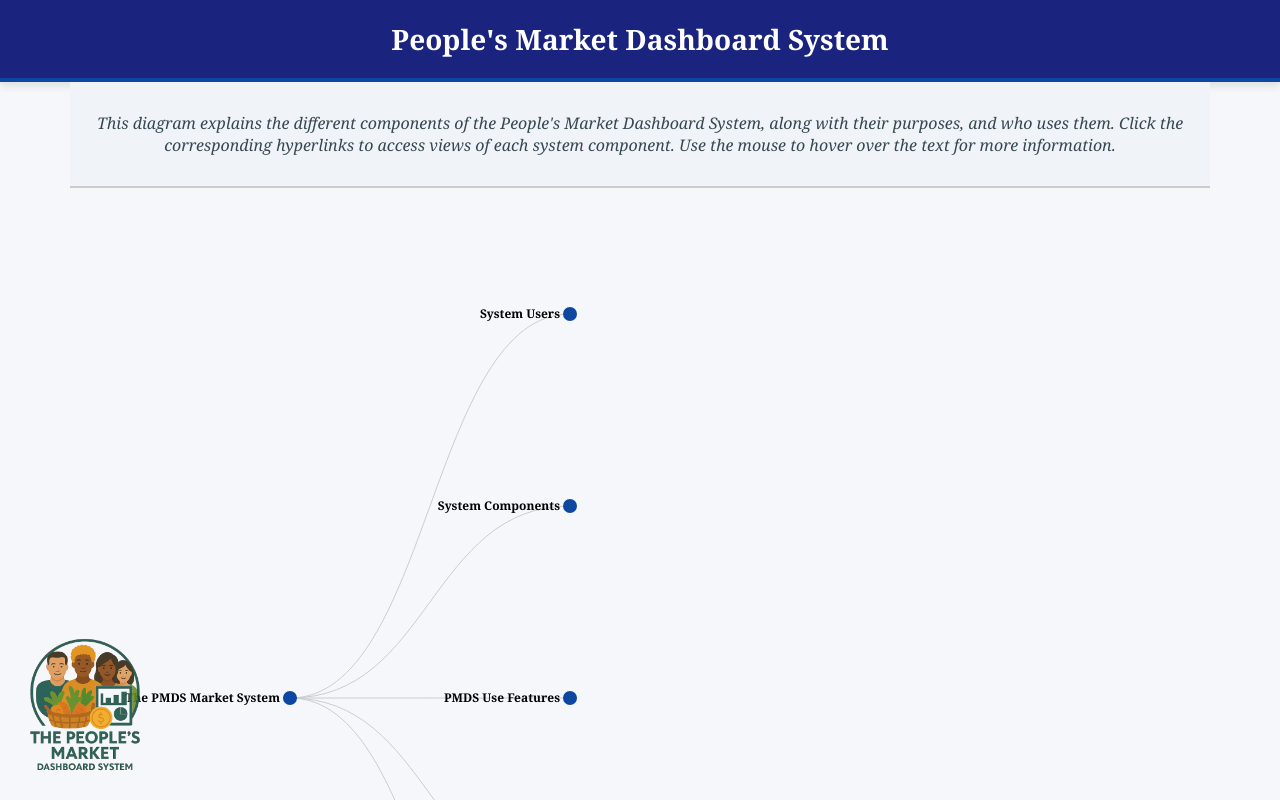
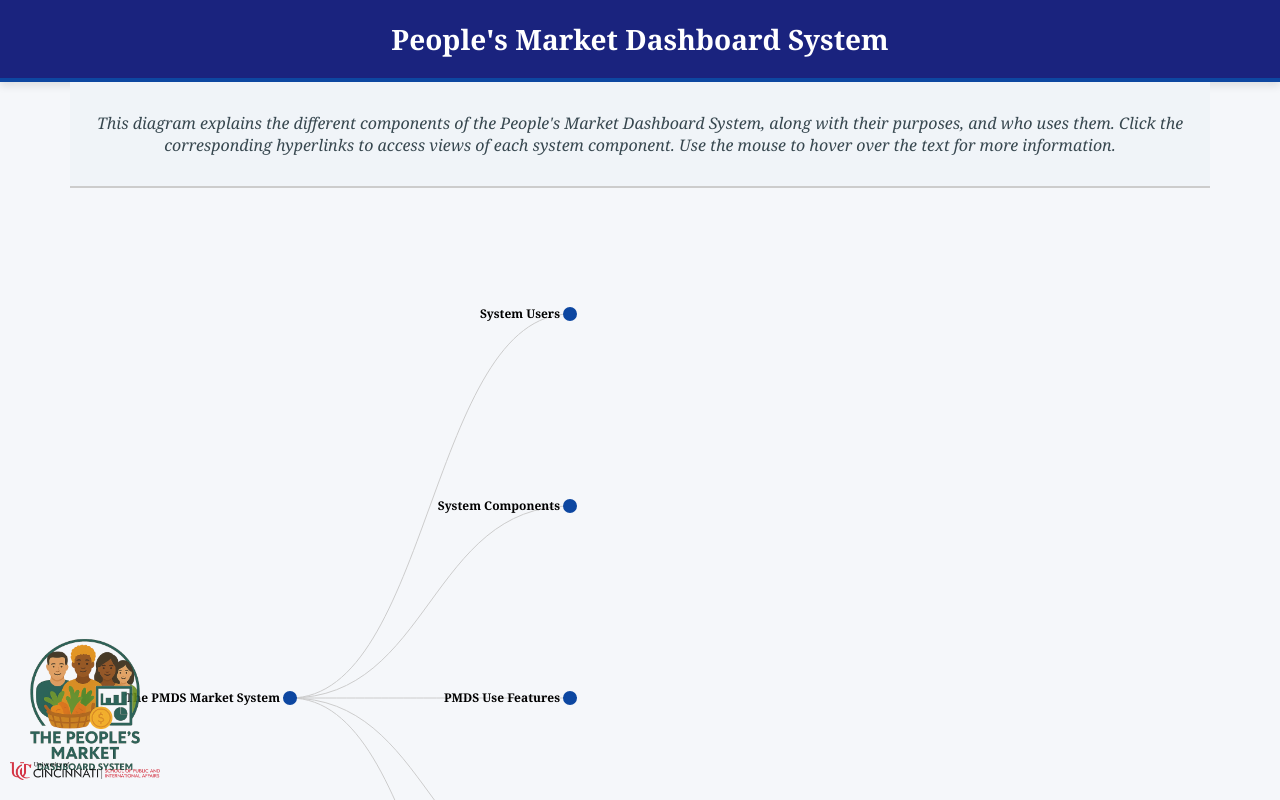
Before and after one commit to Grandhe-Sundhar/Reach-Farmer--Market-updated, a website: page index.html in a window 1280 px wide. Shown: the top 800 px of the page. Drawn offline with Linux system fonts and the light colour scheme.

Commit message:
Update index.html

```diff
--- a/index.html
+++ b/index.html
@@ -127,6 +127,10 @@
       <img src="xyz.png" alt="SPIA Logo" />
     </div>
 
+      <div id="spia-container">
+      <img src="spia_new_logo.png" alt="SPIA Logo" />
+    </div>
+
     <!-- D3 Script -->
     <script src="arf.js"></script>
     <div id="tooltip" style="
```
